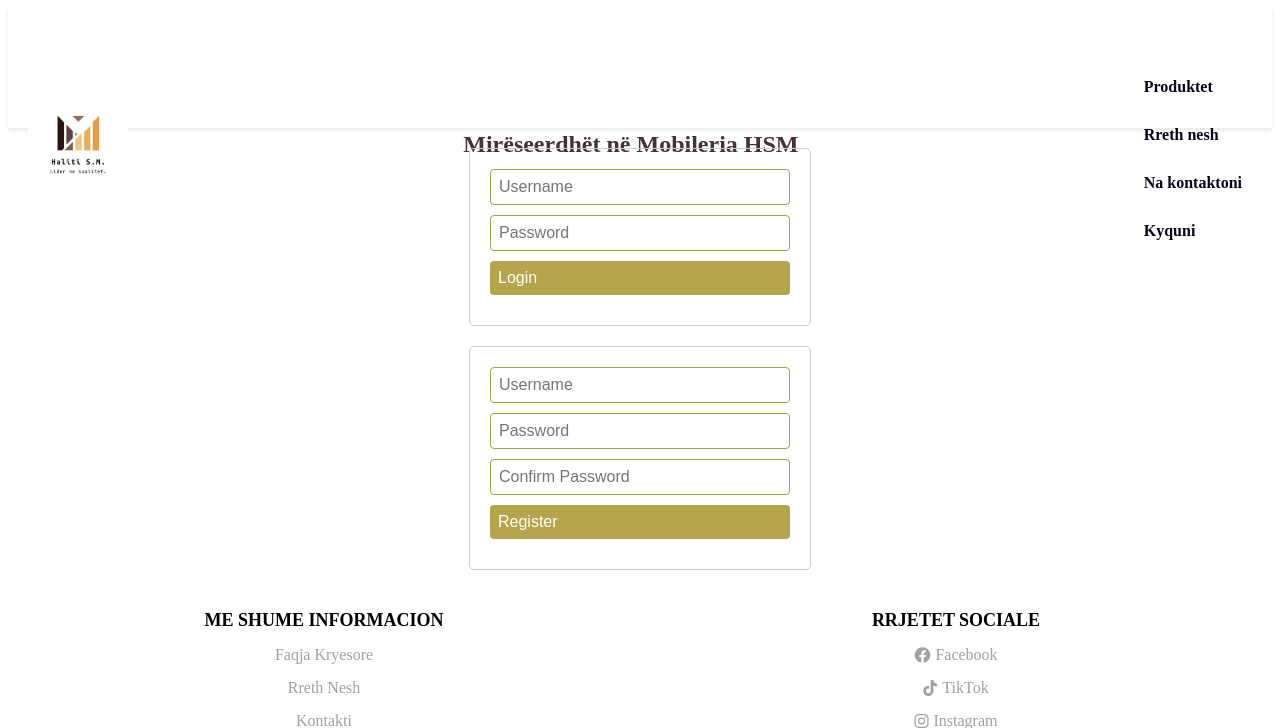
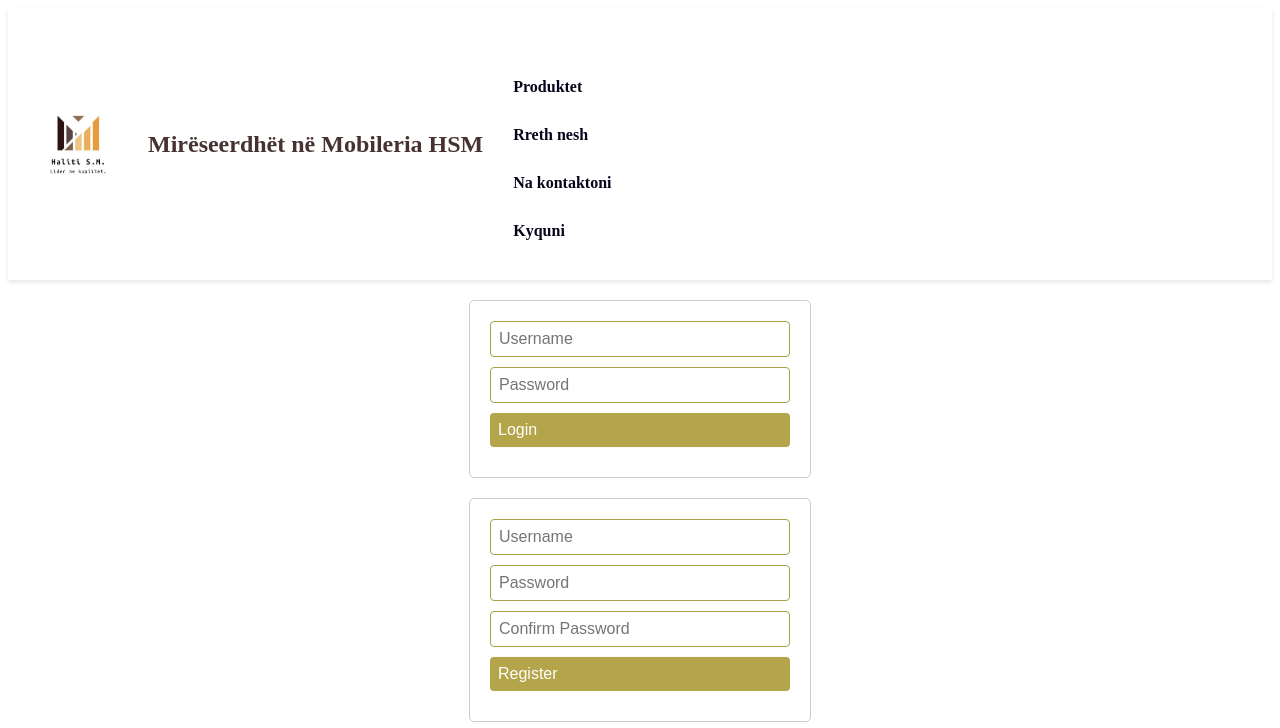
Before and after one commit to etnapireva/Furniture-Website, a PHP site: page /login.php in a window 1280 px wide. Shown: the top 728 px of the page. Run offline with PHP 8.4, Linux system fonts and the light colour scheme.

Commit message:
Update login.css

```diff
--- a/login.css
+++ b/login.css
@@ -55,17 +55,15 @@
     height: 30px;
     display: flex;
     flex-wrap: wrap;
-    align-items: start;
+    justify-content: space-between;
   }
 
   header{
     background-color: rgb(255, 255, 255);
      color: rgb(71, 50, 50);
-     padding: 10px;
      display: flex;
      justify-content: space-between;
      align-items: center;
-     height: 10vh;
      flex-wrap: wrap;
 
   }
@@ -78,9 +76,11 @@
      text-shadow: 2px 2px 4px rgba(255, 255, 255, 0.5);
  }
  header nav{
+    flex: 1;
      display: flex;
      flex-wrap: wrap;
      flex-direction: row;
+
  }
  header nav a{
      color: rgb(5, 5, 27);
@@ -107,6 +107,7 @@
     padding: 20px;
   }
   nav ul {
+
      display: flex;
     flex-direction: column;
   }
```
